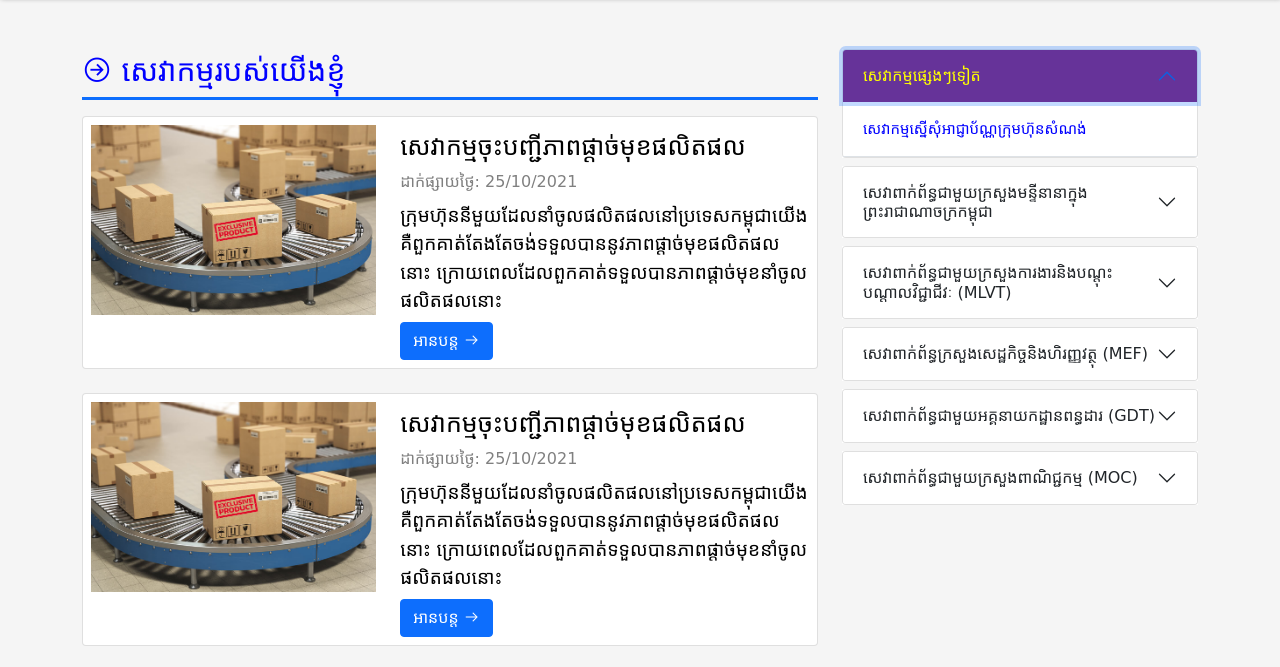
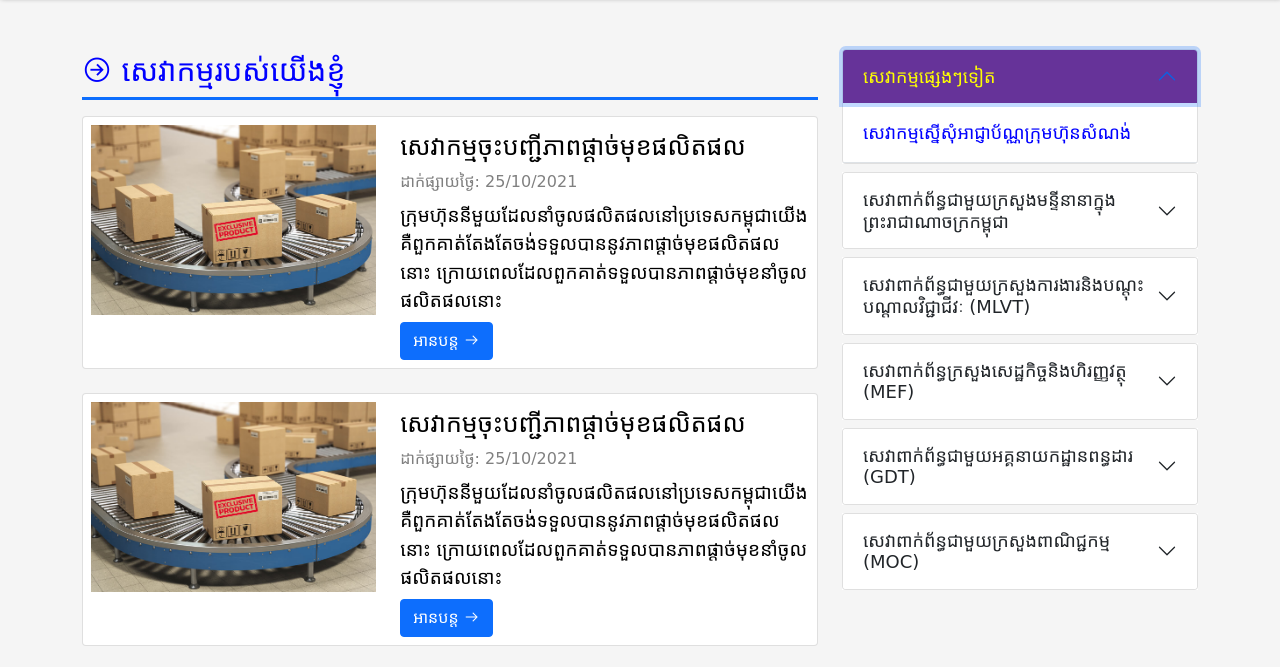
Before and after one commit to RyVisan/design-frontend, a plain HTML site: page service.html in a window 1280 px wide. Both pictures are taken after a click on the button "សេវាកម្មផ្សេងៗទៀត". Shown: the part 74-741 px from the top of the page. Drawn offline with nearby package versions, Linux system fonts and the light colour scheme; a web font is replaced by a local one.

Commit message:
Update service style

```diff
--- a/css/style.css
+++ b/css/style.css
@@ -228,14 +228,15 @@ button{
     font-family: 'Battambang', cursive;
 }
 .sub{
-    font-size: 15px;
+    font-size: 18px;
     color: blue;
 }
+.accordion-button:is(.collapsed) {
+    font-size: 18px;
+}
 .accordion-button:not(.collapsed) {
+    font-size: 18px;
     color: yellow;
     background-color: rebeccapurple;
 }
-.accordion-button::after {
-    color: red;
-}
 /* end footer */
```
Also changed, not shown: service.html (+0 -2 lines).
